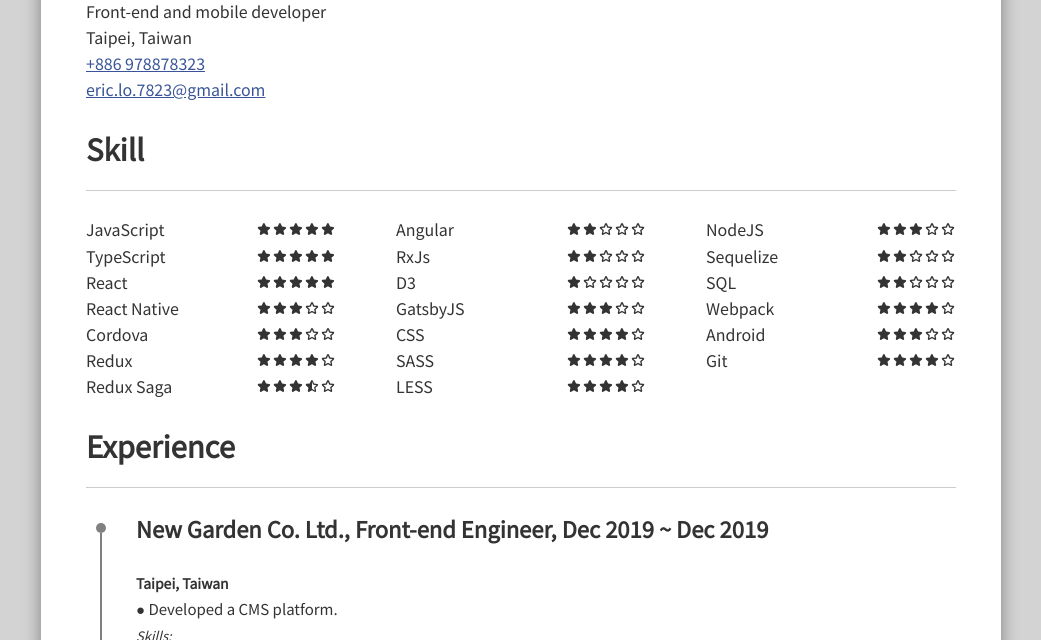
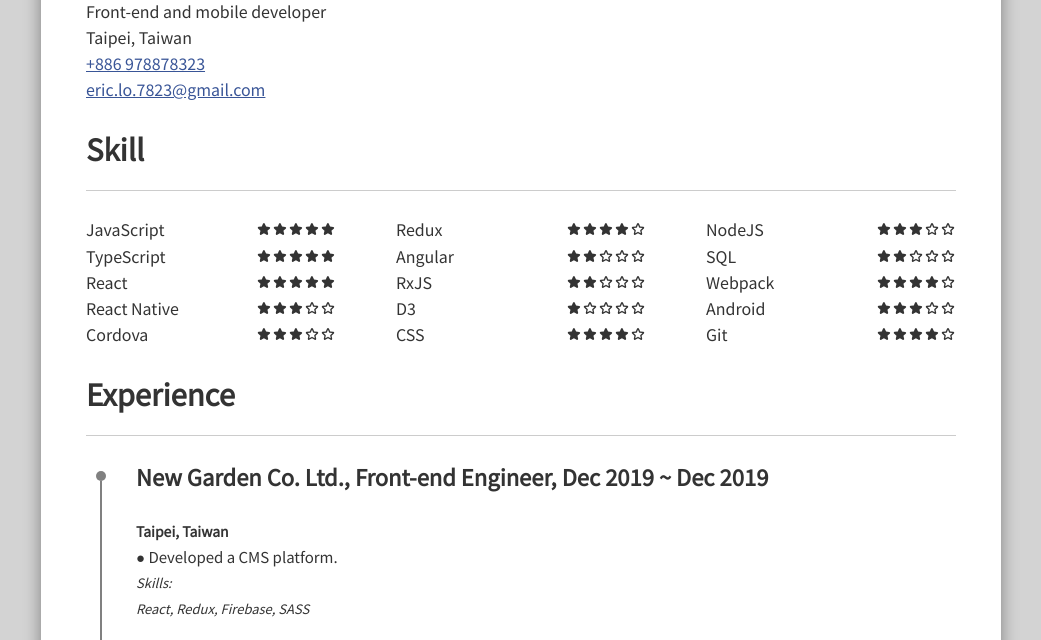
Before and after one commit to onlyeric23/resume, a Gatsby site: page / in a window 1280 px wide. Shown: the part 147-787 px from the top of the page, without its empty margins (119-1160 px from the left). Built offline with nearby package versions, Linux system fonts and the light colour scheme; Gatsby itself is replaced by a stand-in of ours.

Commit message:
Remove minor skills

```diff
--- a/src/constants/skills.js
+++ b/src/constants/skills.js
@@ -24,15 +24,11 @@ export default [
     score: 4,
   },
   {
-    name: "Redux Saga",
-    score: 3.5,
-  },
-  {
     name: "Angular",
     score: 2,
   },
   {
-    name: "RxJs",
+    name: "RxJS",
     score: 2,
   },
   {
@@ -40,28 +36,12 @@ export default [
     score: 1,
   },
   {
-    name: "GatsbyJS",
-    score: 3,
-  },
-  {
     name: "CSS",
-    score: 4,
-  },
-  {
-    name: "SASS",
-    score: 4,
-  },
-  {
-    name: "LESS",
     score: 4,
   },
   {
     name: "NodeJS",
     score: 3,
-  },
-  {
-    name: "Sequelize",
-    score: 2,
   },
   {
     name: "SQL",
```
